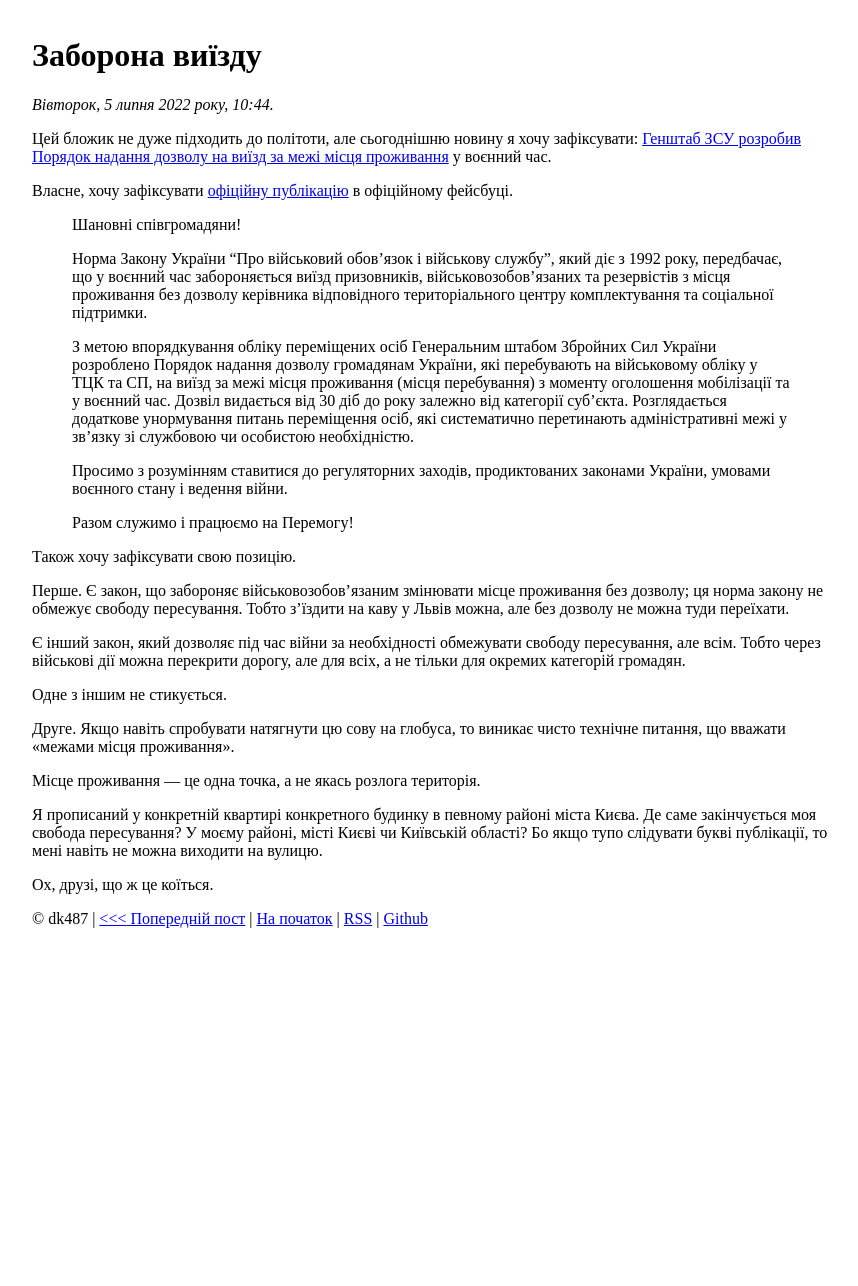
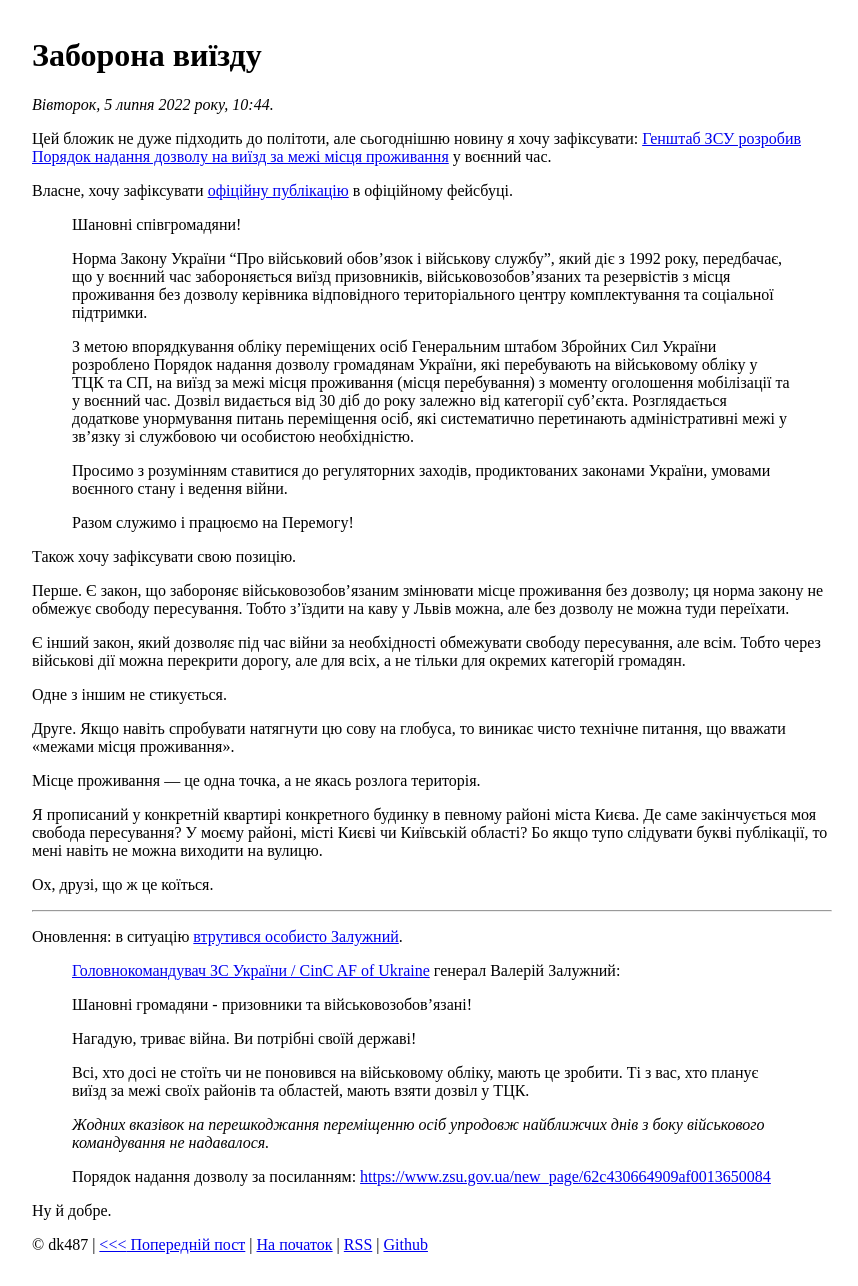
Before and after one commit to dk487/test.de.co.ua, a Jekyll site: the page built from _posts/2022/2022-07-05-zaborona-vyizdy.md, in a window 1280 px wide. Shown: the whole page, without its empty margins (208-1066 px from the left). Built offline with Jekyll 4.4.1, drawn with Linux system fonts in a browser that asks for light colours; before the commit the page ends 960 px from its top, so only the background shows below that.

Commit message:
Post update

```diff
--- a/_posts/2022/2022-07-05-zaborona-vyizdy.md
+++ b/_posts/2022/2022-07-05-zaborona-vyizdy.md
@@ -33,5 +33,26 @@ date: 2022-07-05 13:44:45 +03:00
 
 Ох, друзі, що ж це коїться.
 
+* * *
+
+Оновлення: в ситуацію [втрутився особисто Залужний][3].
+
+> [Головнокомандувач ЗС України / CinC AF of Ukraine][4] генерал Валерій Залужний:
+>
+> Шановні громадяни - призовники та військовозобов’язані!
+>
+> Нагадую, триває війна. Ви потрібні своїй державі!
+>
+> Всі, хто досі не стоїть чи не поновився на військовому обліку, мають це зробити. Ті з вас, хто планує виїзд за межі своїх районів та областей, мають взяти дозвіл у ТЦК.
+>
+> *Жодних вказівок на перешкоджання переміщенню осіб упродовж найближчих днів з боку військового командування не надавалося.*
+>
+> Порядок надання дозволу за посиланням:
+> <https://www.zsu.gov.ua/new_page/62c430664909af0013650084>
+
+Ну й добре.
+
 [1]: https://mobile.twitter.com/GeneralStaffUA/status/1544264520125874176
 [2]: https://www.facebook.com/GeneralStaff.ua/posts/pfbid01JmyQZA6vBJi4DqCJXRMAF1MV5BCmrKKqeK1w1YLpdVQxKtVAggNfDaTC3DNVVfTl
+[3]: https://www.facebook.com/GeneralStaff.ua/posts/pfbid036cXbDECgCXFPTUDXT5JiFv1FGNsBJ3pG6trPAjwJeyMBPZ9o8SQZafJqfLQ3wzQ6l
+[4]: https://www.facebook.com/CinCAFU
```
